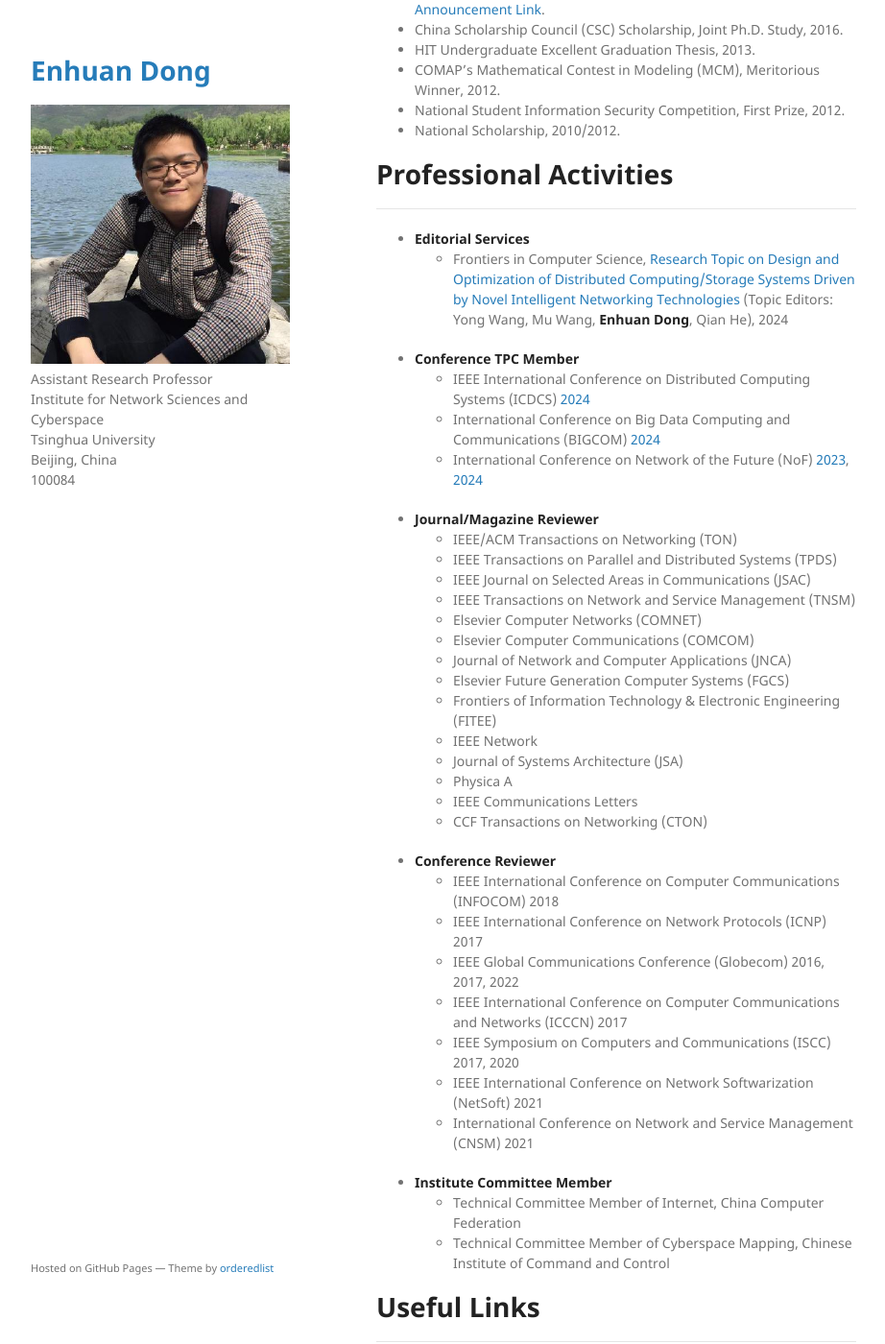
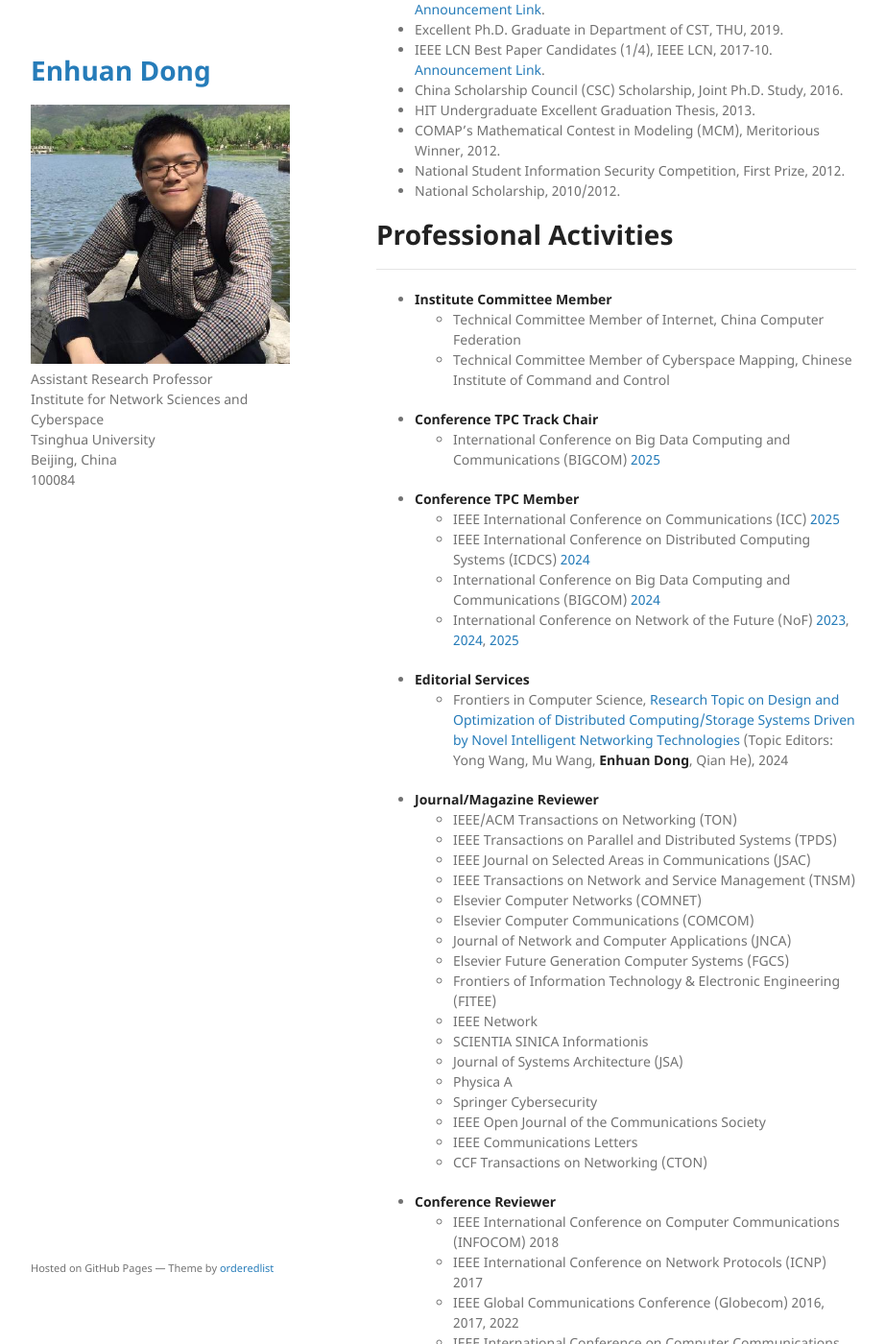
Before and after one commit to TsinghuaDong/tsinghuadong.github.io, a Jekyll site: the page built from index.md, in a window 1280 px wide and 1400 px high, scrolled down 2843 px. Shown: the whole window at 96% size, without its empty margins (178-1100 px from the left). Built offline with Jekyll 4.4.1, drawn with Linux system fonts in a browser that asks for light colours; our own code applies the rules of GitHub Pages for plain Markdown files; some of the changed text lies outside the part shown.

Commit message:
2025-4-24

```diff
--- a/index.md
+++ b/index.md
@@ -72,9 +72,10 @@ My research interests include network security, network operations and network t
 
 * * *
 
+- Future Network Leading Innovation and Technology Achievements: Al Based Operation System for Large Scale Cloud Network (4/7), Future Network Development Conference, 2024.
 - CCF Science and Technology Achievement (Technical Invention) Award, Second Prize: Key Technologies and Systems for Integrated Large-scale Cloud Network Operations with Digital Intelligence Integration (3/6), China Computer Federation, 2023.
 - Science and Technology (Technical Invention) Award of China Institute of Communications，First Prize: Key Technologies for Intelligent Operations of Large-scale Cloud Network Infrastructure (15/15), China Institute of Communications, 2022.
-- ACM SIGCOMM Networking Systems Award: Multipath TCP implementation in the Linux kernel (52/58), ACM SIGCOMM, 2019-8. [Announcement Link](https://www.sigcomm.org/content/sigcomm-networking-systems-award).
+- ACM SIGCOMM Networking Systems Award: Multipath TCP implementation in the Linux kernel (52/58), ACM SIGCOMM, 2019-8. [Announcement Link](https://www.sigcomm.org/awards/sigcomm-networking-systems-award).
 - Excellent Ph.D. Graduate in Department of CST, THU, 2019.
 - IEEE LCN Best Paper Candidates (1/4), IEEE LCN, 2017-10. [Announcement Link](https://www.ieeelcn.org/prior/LCN42/Program_technical.html#S1569545642).
 - China Scholarship Council (CSC) Scholarship, Joint Ph.D. Study, 2016.
@@ -87,13 +88,21 @@ My research interests include network security, network operations and network t
 
 * * *
 
+- **Institute Committee Member**
+  - Technical Committee Member of Internet, China Computer Federation
+  - Technical Committee Member of Cyberspace Mapping, Chinese Institute of Command and Control
+
+- **Conference TPC Track Chair**
+  - International Conference on Big Data Computing and Communications (BIGCOM) [2025](https://www.bigcom2025.com/)
+
+- **Conference TPC Member**
+  - IEEE International Conference on Communications (ICC) [2025](https://icc2025.ieee-icc.org/)
+  - IEEE International Conference on Distributed Computing Systems (ICDCS) [2024](https://icdcs2024.icdcs.org/)
+  - International Conference on Big Data Computing and Communications (BIGCOM) [2024](https://bigcom2024.com/)
+  - International Conference on Network of the Future (NoF) [2023](https://nof.dnac.org/2023/), [2024](https://nof.dnac.org/2024/), [2025](https://nof.dnac.org/)
+
 - **Editorial Services**
   - Frontiers in Computer Science, [Research Topic on Design and Optimization of Distributed Computing/Storage Systems Driven by Novel Intelligent Networking Technologies](https://www.frontiersin.org/research-topics/63510/design-and-optimization-of-distributed-computingstorage-systems-driven-by-novel-intelligent-networking-technologies) (Topic Editors: Yong Wang, Mu Wang, **Enhuan Dong**, Qian He), 2024
-
-- **Conference TPC Member**
-  - IEEE International Conference on Distributed Computing Systems (ICDCS) [2024](https://icdcs2024.icdcs.org/)
-  - International Conference on Big Data Computing and Communications (BIGCOM) [2024](https://bigcom2024.com/)
-  - International Conference on Network of the Future (NoF) [2023](https://nof.dnac.org/2023/), [2024](https://nof.dnac.org/)
 
 - **Journal/Magazine Reviewer**
   - IEEE/ACM Transactions on Networking (TON)
@@ -106,8 +115,11 @@ My research interests include network security, network operations and network t
   - Elsevier Future Generation Computer Systems (FGCS)
   - Frontiers of Information Technology & Electronic Engineering (FITEE)
   - IEEE Network
+  - SCIENTIA SINICA Informationis
   - Journal of Systems Architecture (JSA)
   - Physica A
+  - Springer Cybersecurity
+  - IEEE Open Journal of the Communications Society
   - IEEE Communications Letters
   - CCF Transactions on Networking (CTON)
 
```
Also changed, not shown: other parts of index.md (+1 -3 lines).
